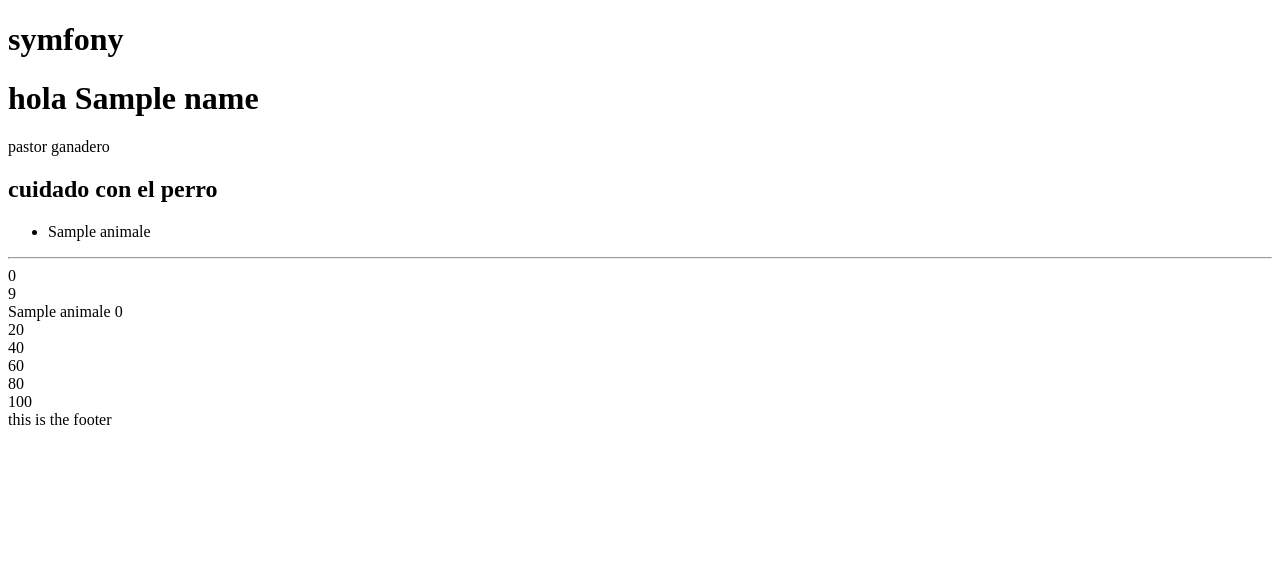
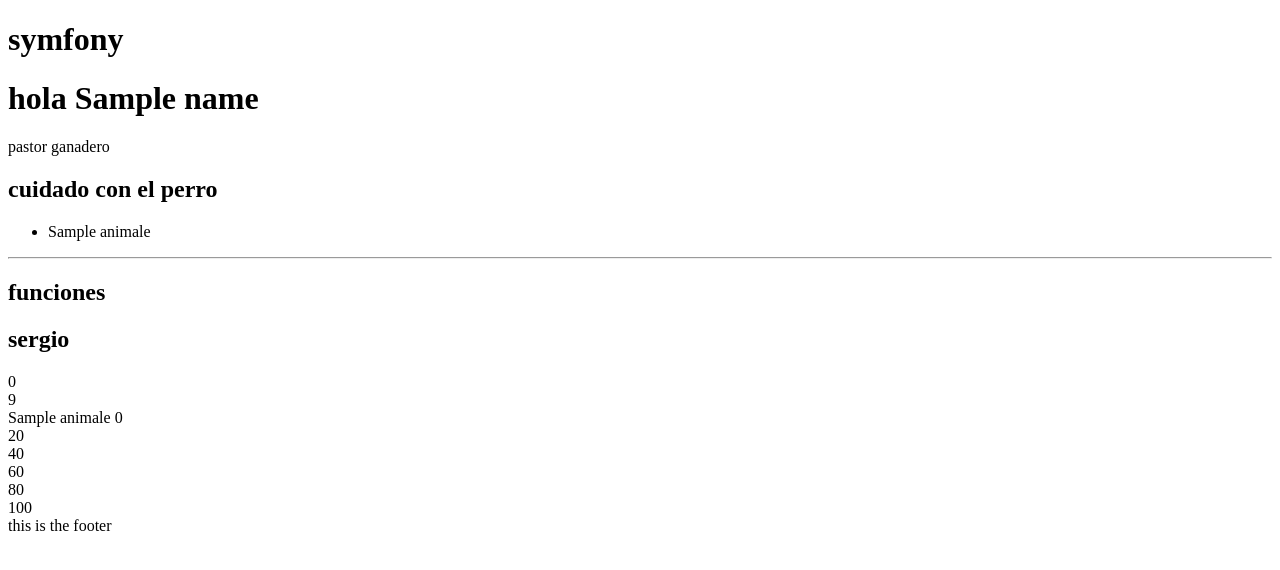
Before and after one commit to sergioriosp04/teoria_symfony, a Symfony app: template templates/home/animales.html.twig in a window 1280 px wide. Shown: the top 570 px of the page. Run offline with Twig, Linux system fonts and the light colour scheme; the template is opened without the code that fills it: most values are stand-ins (such as "Sample title", 1, 10 or a date in 2020); some libraries are stand-ins or nearby versions.

Commit message:
utilizando includes en twig

```diff
--- a/templates/home/animales.html.twig
+++ b/templates/home/animales.html.twig
@@ -37,14 +37,7 @@
         <p>np hay animales</p>
     {% endif %}
     <hr>
-{#    funciones predefinidas twig: algunas de las mas usuadas    #}
-    {{ min ([9,6,8,1,2,0]) }} </br>
-    {{ max ([9,6,8,1,2,0]) }} </br>
-    {{ random(animales) }}
-    {% for i in range(0,100, 20) %}
-            {{ i }} <br>
-    {% endfor %}
-
+    {{ include('partials/funciones.html.twig', {"nombre": "sergio"}) }}
 
 
 {% endblock %}
--- /dev/null
+++ b/templates/partials/funciones.html.twig
@@ -0,0 +1,9 @@
+{#    funciones predefinidas twig: algunas de las mas usuadas    #}
+    <h1>funciones</h1>
+    <h2>{{ nombre }}</h2>
+    {{ min ([9,6,8,1,2,0]) }} </br>
+    {{ max ([9,6,8,1,2,0]) }} </br>
+    {{ random(animales) }}
+    {% for i in range(0,100, 20) %}
+        {{ i }} <br>
+    {% endfor %}
```
